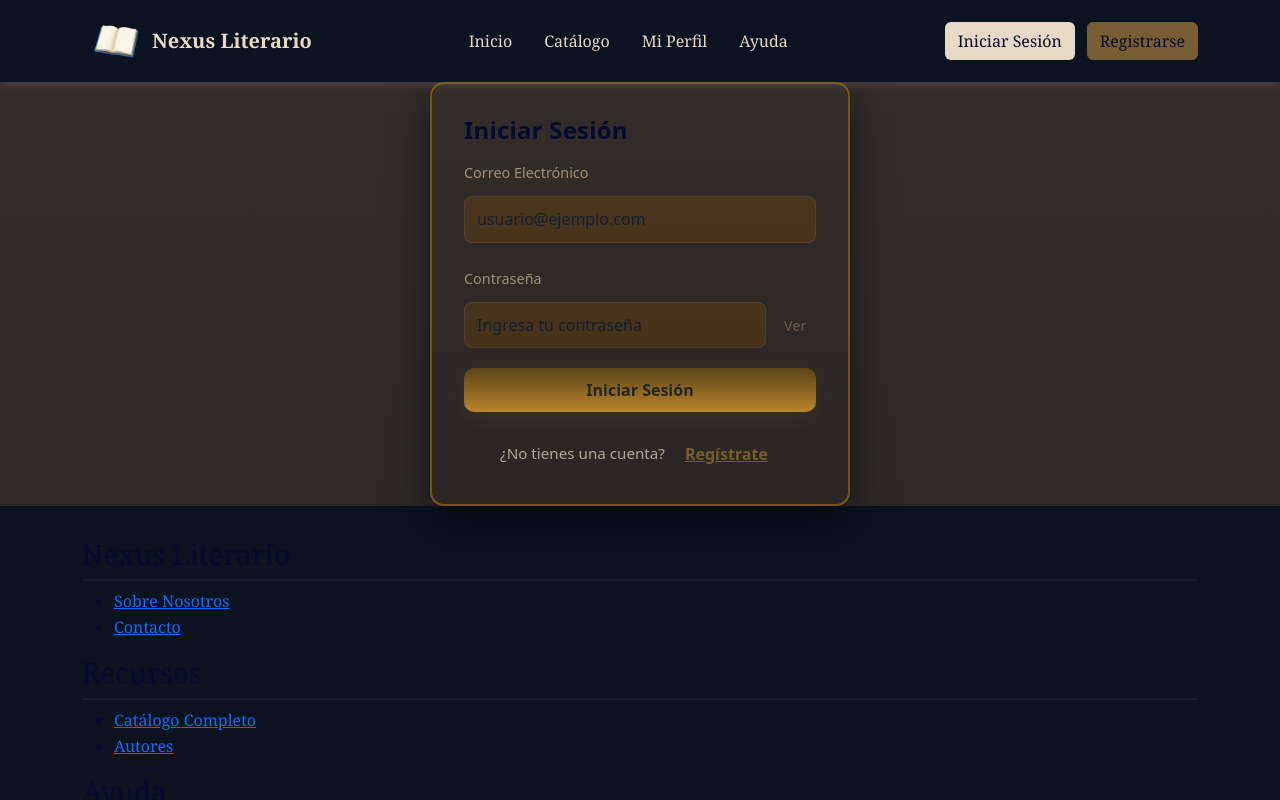
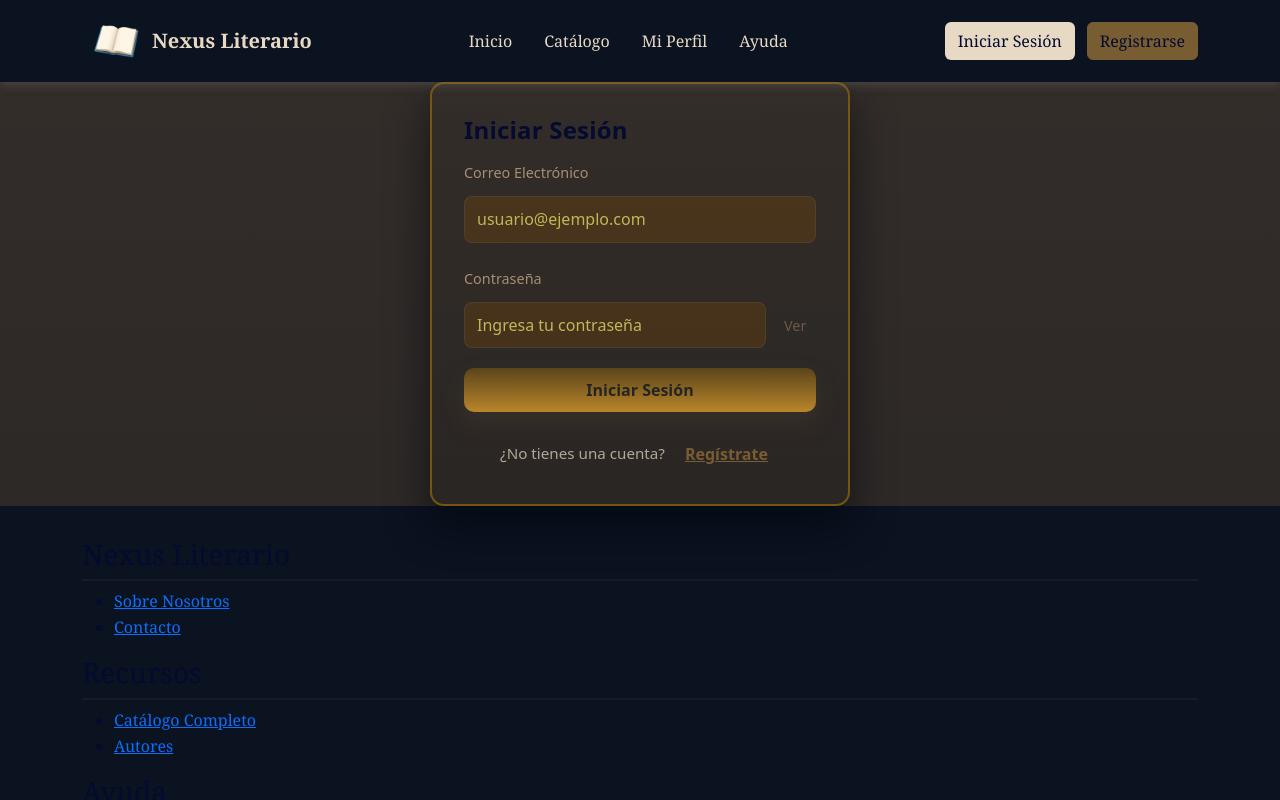
Before and after one commit to Caro-D54/FRONT-Book_Reserve, a React (Create React App) app in the folder front-book_reserve/: page / in a window 1280 px wide. Both pictures are taken after a click on the button "Iniciar Sesión". Shown: the top 800 px of the page. Built offline with nearby package versions, Linux system fonts and the light colour scheme.

Commit message:
letras legibles en login

```diff
--- a/front-book_reserve/src/components/Library.css
+++ b/front-book_reserve/src/components/Library.css
@@ -336,6 +336,7 @@
   box-shadow: 0 18px 40px rgba(2, 6, 12, 0.6);
   border: 2px solid rgba(135, 96, 12, 0.812);
   color: var(--text, #E8D9C4);
+  flex-direction: column;
 }
 
 /* Titulo */
@@ -361,7 +362,7 @@
   transition: box-shadow .12s ease, border-color .12s ease;
 }
 
-.login-input::placeholder { color: rgba(8, 30, 56, 0.811); }
+.login-input::placeholder { color: rgba(224, 212, 104, 0.811); }
 
 /* focus */
 .login-input:focus {
```
